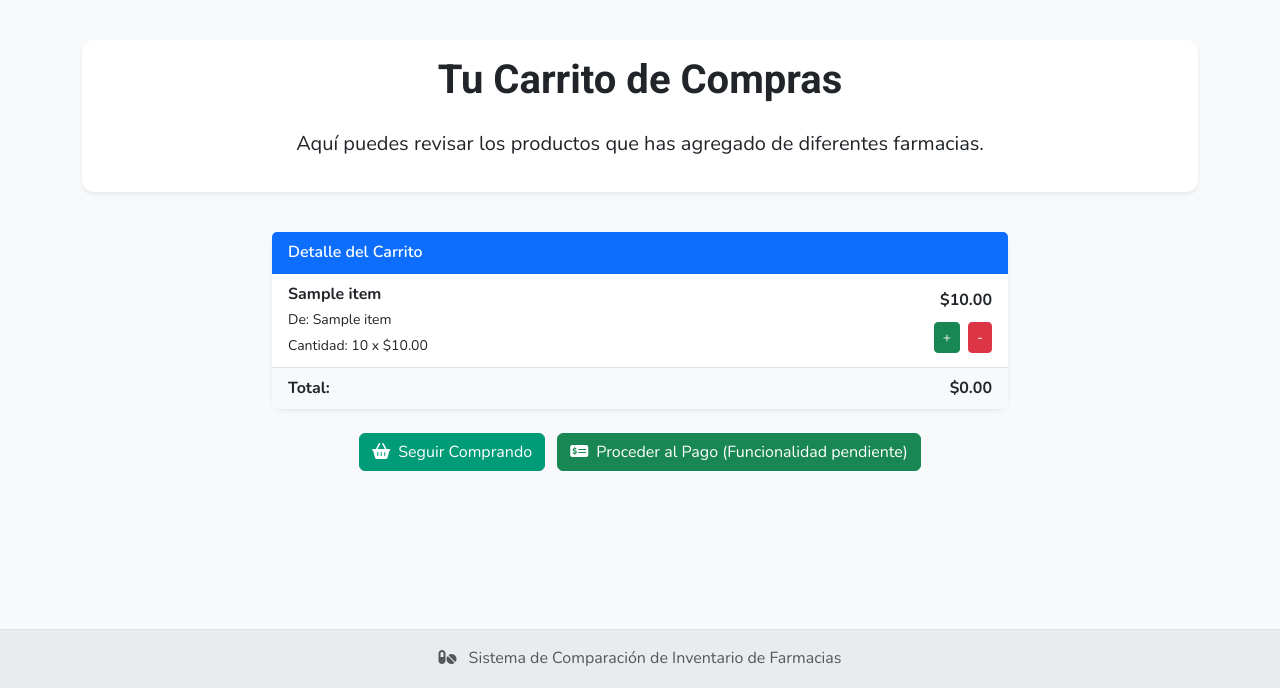
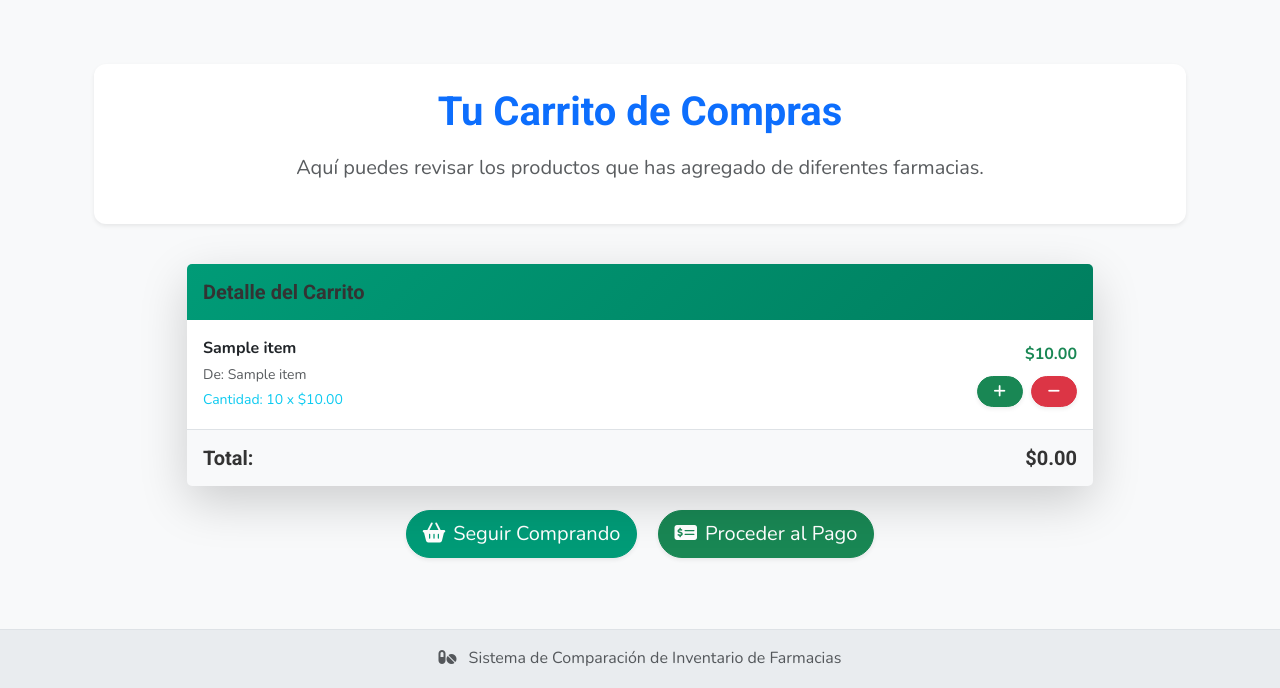
Before and after one commit to ramielk/Comparador-de-precios-farmacias, a Flask app: template templates/cart.html in a window 1280 px wide. Shown: the part 112-800 px from the top of the page. Run offline with Flask 3, Linux system fonts and the light colour scheme; the template is opened without the code that fills it: most values are stand-ins (such as "Sample title", 1, 10 or a date in 2020); parts of the project's set-up code (start-up, migrations or seed data) failed here and were passed over; some libraries are stand-ins or nearby versions.

Commit message:
cart.html

```diff
--- a/templates/cart.html
+++ b/templates/cart.html
@@ -3,12 +3,13 @@
 {% block title %}Tu Carrito de Compras{% endblock %}
 
 {% block content %}
+<div class="container py-4">
     <div class="row mb-4">
         <div class="col-12">
-        <div class="card shadow-sm">
-            <div class="card-body">
-                <h1 class="card-title text-center mb-4">Tu Carrito de Compras</h1>
-                <p class="lead text-center">Aquí puedes revisar los productos que has agregado de diferentes farmacias.</p>
+            <div class="card shadow-sm rounded-lg">
+                <div class="card-body p-4">
+                    <h1 class="card-title text-center mb-3 text-primary">Tu Carrito de Compras</h1>
+                    <p class="lead text-center text-muted">Aquí puedes revisar los productos que has agregado de diferentes farmacias.</p>
                 </div>
             </div>
         </div>
@@ -16,47 +17,48 @@
 
     {% if cart_items %}
     <div class="row">
-    <div class="col-md-8 offset-md-2">
-        <div class="card shadow-sm">
-            <div class="card-header bg-primary text-white">
-                Detalle del Carrito
+        <div class="col-md-10 offset-md-1">
+            <div class="card shadow-lg rounded-lg">
+                <div class="card-header bg-gradient-primary text-white p-3 rounded-top-lg">
+                    <h5 class="mb-0">Detalle del Carrito</h5>
                 </div>
                 <ul class="list-group list-group-flush">
                     {% for item in cart_items %}
-                <li class="list-group-item d-flex justify-content-between align-items-center">
+                    <li class="list-group-item d-flex justify-content-between align-items-center py-3 animate__animated animate__fadeInUp">
                         <div>
                             <strong>{{ item.product_name }}</strong> <br>
-                        <small>De: {{ item.pharmacy_name }}</small><br>
-                        <small>Cantidad: {{ item.quantity }} x ${{ "%.2f"|format(item.price) }}</small>
+                            <small class="text-muted">De: {{ item.pharmacy_name }}</small><br>
+                            <small class="text-info">Cantidad: {{ item.quantity }} x ${{ "%.2f"|format(item.price) }}</small>
                         </div>
                         <div class="text-end">
-                        <span class="fw-bold">${{ "%.2f"|format(item.item_total) }}</span>
-                        <div class="d-flex mt-2">
+                            <span class="fw-bold text-success display-6-sm">${{ "%.2f"|format(item.item_total) }}</span>
+                            <div class="d-flex mt-2 justify-content-end">
                                 <form action="{{ url_for('add_cart_route', pharmacy_id=item.pharmacy_id, product_id=item.product_id) }}" method="post" class="me-2">
                                     <input type="hidden" name="csrf_token" value="{{ csrf_token() }}">
-                                <button type="submit" class="btn btn-sm btn-success">+</button>
+                                    <button type="submit" class="btn btn-sm btn-success rounded-pill px-3 py-1 shadow-sm" title="Agregar más"><i class="fas fa-plus"></i></button>
                                 </form>
                                 <form action="{{ url_for('remove_cart_route', pharmacy_id=item.pharmacy_id, product_id=item.product_id) }}" method="post">
                                     <input type="hidden" name="csrf_token" value="{{ csrf_token() }}">
-                                <button type="submit" class="btn btn-sm btn-danger">-</button>
+                                    <button type="submit" class="btn btn-sm btn-danger rounded-pill px-3 py-1 shadow-sm" title="Remover uno"><i class="fas fa-minus"></i></button>
                                 </form>
                             </div>
                         </div>
                     </li>
                     {% endfor %}
-                <li class="list-group-item d-flex justify-content-between align-items-center bg-light fw-bold">
-                    Total:
-                    <span>${{ "%.2f"|format(total_price) }}</span>
+                    <li class="list-group-item d-flex justify-content-between align-items-center bg-light fw-bold py-3 text-primary animate__animated animate__fadeInUp">
+                        <h5 class="mb-0">Total:</h5>
+                        <h5 class="mb-0">${{ "%.2f"|format(total_price) }}</h5>
                     </li>
                 </ul>
             </div>
-        <div class="text-center mt-4">
-            <a href="{{ url_for('home') }}" class="btn btn-primary me-2">
+            <div class="text-center mt-4 animate__animated animate__fadeInUp">
+                <a href="{{ url_for('home') }}" class="btn btn-primary btn-lg me-3 rounded-pill shadow-sm animate__animated animate__pulse animate__infinite">
                     <i class="fas fa-shopping-basket me-2"></i>Seguir Comprando
                 </a>
-            <button type="button" class="btn btn-success">
-                <i class="fas fa-money-check-alt me-2"></i>Proceder al Pago (Funcionalidad pendiente)
-            </button>
+                <!-- Botón 'Proceder al Pago' ahora activo y vinculado a la ruta /checkout -->
+                <a href="{{ url_for('checkout') }}" class="btn btn-success btn-lg rounded-pill shadow-sm animate__animated animate__bounceIn">
+                    <i class="fas fa-money-check-alt me-2"></i>Proceder al Pago
+                </a>
             </div>
         </div>
     </div>
```
Lines whose indentation alone changed are shown as unchanged.
